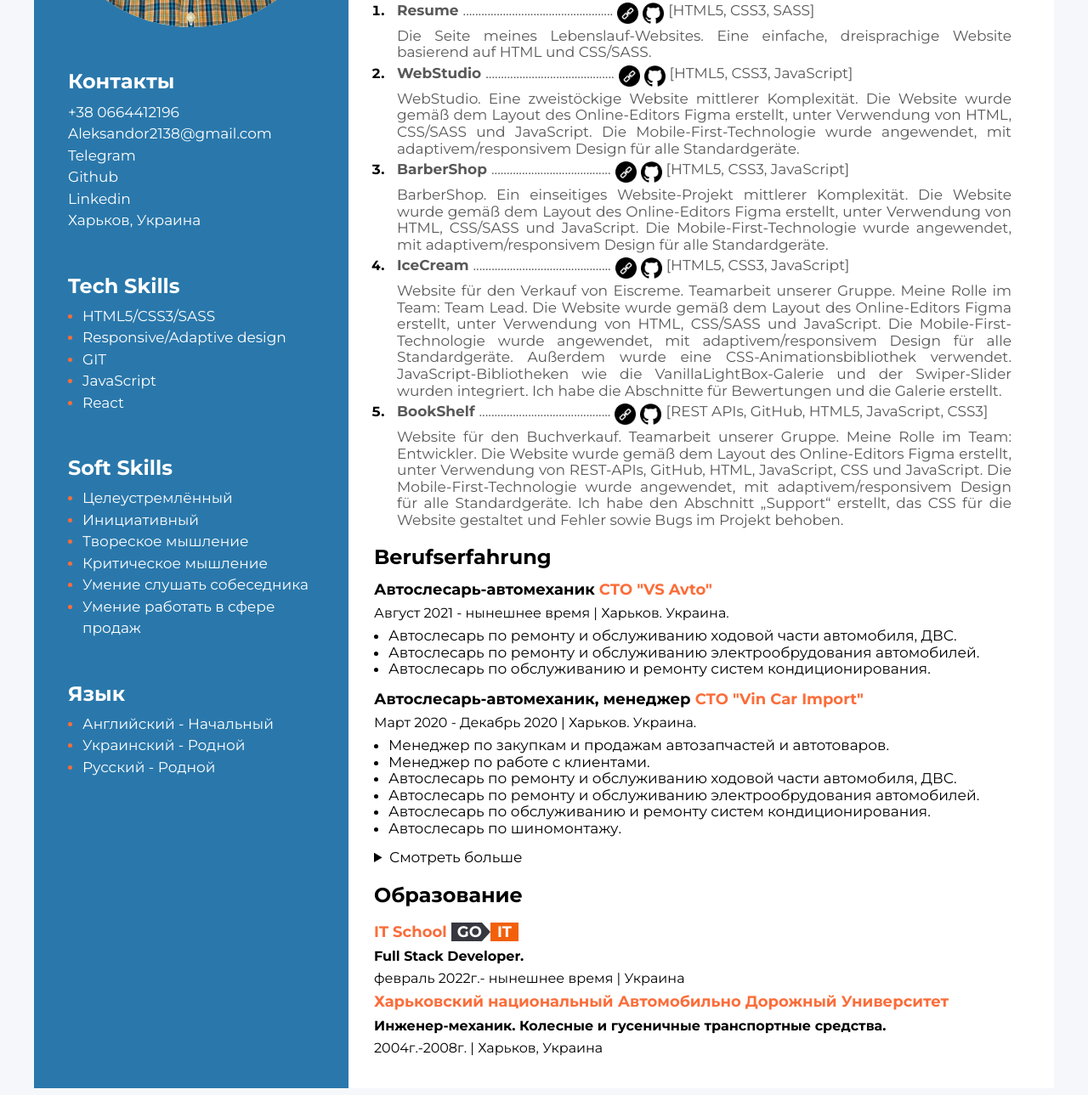
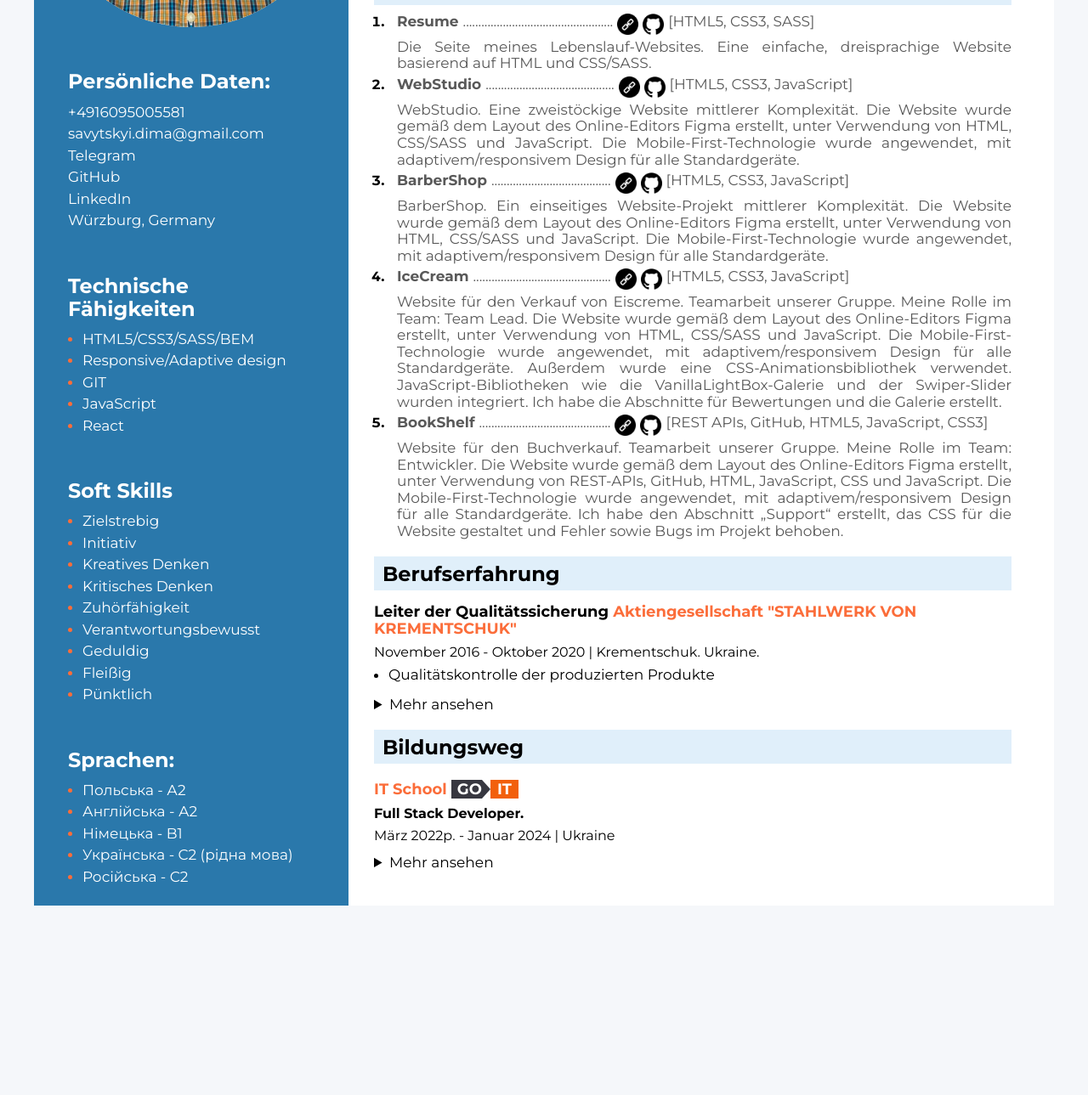
Before and after one commit to zefir0211/resume, a plain HTML site: page index-de.html in a window 1280 px wide. Shown: the part 361-1650 px from the top of the page at 85% size. After the commit the page ends 1435 px from the top, so only its background shows below. Drawn offline with Linux system fonts and the light colour scheme.

Commit message:
German
Добавив німецьку сторінку

```diff
--- a/index-de.html
+++ b/index-de.html
@@ -21,10 +21,10 @@
             <ul class="header__list list">
                 <li class="header__item"><a class="header__link link" href="./index-us.html"><img class="header__img" src="./img/uk.png" alt="united-kingdom"></a></li>
                 <li class="header__item"><a class="header__link link" href="./index.html"><img class="header__img" src="./img/ukr.png" alt="ukraine"></a></li>
-                <!--<li class="header__item"><a class="header__link link" href="./index-de.html"><img class="header__img header__img--active" src="./img/de.png" alt="deutschland"></a></li>-->
+                <li class="header__item"><a class="header__link link" href="./index-de.html"><img class="header__img header__img--active" src="./img/de.png" alt="deutschland"></a></li>
             </ul>
         </header>
-        <!--main container for mi-->
+        <!--main container for me-->
         <div class="for-mi">
             <!-- about mi -->
             <section class="about">
@@ -34,7 +34,7 @@
             </section>
             <!-- my projects  -->
             <section class="projects">
-                <h3 class="projects__title">Meine Projekte</h3>
+                <h3 class="projects__title title">Meine Projekte</h3>
                 <ol class="projects__list">
                     <li class="projects__item">
                         <div class="projects__text">
@@ -111,92 +111,80 @@
             </section>
             <!-- my work experiens-->
             <section class="work-expiriens">
-                <h3 class="work-expiriens-title">Berufserfahrung</h3>
-                <!-- company 6 -->
-                <!-- <div class="work-expiriens-company">
-                    <h4 class="work-expiriens__position">Front-End Разработчик <span class="work-expiriens__position--color">Freelance</span></h4>
-                    <p class="work-expiriens__period"> Февраль 2022 - нынешнее время   <span class="work-expiriens__period--color">|</span>   Харьков. Украина.</p>
+                <h3 class="work-expiriens-title title">Berufserfahrung</h3>
+                <!-- company 5 -->
+                <div  class="work-expiriens-company">
+                    <h4 class="work-expiriens__position">Leiter der Qualitätssicherung<span class="work-expiriens__position--color"> Aktiengesellschaft "STAHLWERK VON KREMENTSCHUK"</span></h4>
+                    <p class="work-expiriens__period">November 2016 - Oktober 2020 <span class="work-expiriens__period--color">|</span>   Krementschuk. Ukraine.</p>
                     <ul class="work-expiriens__list">
-                        <li class="work-expiriens__item">Вёрстка сайта по макету онлайн-редактора Figma.</li>
-                        <li class="work-expiriens__item">HTML5/CSS3/SASS.</li>
-                        <li class="work-expiriens__item">Смешаная верстка сайтов (адаптивная + респонсивная).</li>
-                        <li class="work-expiriens__item">Работа по методологии BEM.</li>
-                        <li class="work-expiriens__item">Подключения библиотек анимации, слайдеров и фотогалерей.</li>
-                        <li class="work-expiriens__item">Написание скриптов JavaScript, для расширение функционала сайта.</li>
-                    </ul>
-                </div> -->
-                <!-- company 5 VS Avto -->
-                <div  class="work-expiriens-company">
-                    <h4 class="work-expiriens__position"> Автослесарь-автомеханик  <span class="work-expiriens__position--color">СТО "VS Avto"</span></h4>
-                    <p class="work-expiriens__period"> Август 2021 - нынешнее время   <span class="work-expiriens__period--color">|</span>   Харьков. Украина. </p>
-                    <ul class="work-expiriens__list">
-                        <li class="work-expiriens__item"> Автослесарь по ремонту и обслуживанию ходовой части автомобиля, ДВС.</li>
-                        <li class="work-expiriens__item"> Автослесарь по ремонту и обслуживанию электрообрудования автомобилей.</li>
-                        <li class="work-expiriens__item"> Автослесарь по обслуживанию и ремонту систем кондиционирования.</li>
+                        <li class="work-expiriens__item">Qualitätskontrolle der produzierten Produkte</li>
                     </ul>
                 </div>
-                <!-- company 4 Vin Car Import -->
-                <div class="work-expiriens-company">
-                    <h4 class="work-expiriens__position"> Автослесарь-автомеханик, менеджер  <span class="work-expiriens__position--color">СТО "Vin Car Import"</span> </h4>
-                    <p class="work-expiriens__period"> Март 2020 - Декабрь 2020   <span class="work-expiriens__period--color">|</span>   Харьков. Украина. </p>
-                    <ul class="work-expiriens__list">
-                        <li class="work-expiriens__item"> Менеджер по закупкам и продажам автозапчастей и автотоваров.</li>
-                        <li class="work-expiriens__item"> Менеджер по работе с клиентами.</li>
-                        <li class="work-expiriens__item"> Автослесарь по ремонту и обслуживанию ходовой части автомобиля, ДВС.</li>
-                        <li class="work-expiriens__item"> Автослесарь по ремонту и обслуживанию электрообрудования автомобилей.</li>
-                        <li class="work-expiriens__item"> Автослесарь по обслуживанию и ремонту систем кондиционирования.</li>
-                        <li class="work-expiriens__item"> Автослесарь по шиномонтажу.</li>
-                    </ul>
-                </div>
+
                 <details class="details">
-                    <summary class="details__more"> Смотреть больше</summary>
-                    <!-- company 3 Level motors -->
+                    <summary class="details__more"> Mehr ansehen </summary>
+                    <!-- company 4 -->
                     <div  class="work-expiriens-company">
-                        <h4 class="work-expiriens__position"> Автослесарь-автомеханик  <span class="work-expiriens__position--color">СТО "Level Motors"</span></h4>
-                        <p class="work-expiriens__period"> Август 2018 - март 2020   <span class="work-expiriens__period--color">|</span>   Харьков. Украина. </p>
+                        <h4 class="work-expiriens__position">Produktion Controller <span class="work-expiriens__position--color"> Aktiengesellschaft "STAHLWERK VON KREMENTSCHUK"</span></h4>
+                        <p class="work-expiriens__period"> Juni 2010 - Januar 2012 <span class="work-expiriens__period--color">|</span>   Krementschuk. Ukraine. </p>
                         <ul class="work-expiriens__list">
-                            <li class="work-expiriens__item"> Автослесарь по ремонту и обслуживанию ходовой части автомобиля, ДВС.  </li>
-                            <li class="work-expiriens__item"> Автослесарь по ремонту и обслуживанию электрообрудования автомобилей.</li>
-                            <li class="work-expiriens__item"> Автослесарь по обслуживанию и ремонту систем кондиционирования.</li>
+                            <li class="work-expiriens__item"> Qualitätskontrolle der produzierten Produkte</li>
                         </ul>
                     </div>
-                    <!-- company 2 Spetszakaz -->
+                    <!-- company 3 -->
                     <div class="work-expiriens-company">
-                        <h4 class="work-expiriens__position">Водитель-экспедитор, менеджер, кладовщик. <span class="work-expiriens__position--color">ЧФ"Спецзаказ"</span></h4>
-                        <p class="work-expiriens__period"> Июнь 2008 - Август 2018   <span class="work-expiriens__period--color">|</span>   Харьков. Украина. </p>
+                        <h4 class="work-expiriens__position">Werkstattmeister der Qualitätssicherung  <span class="work-expiriens__position--color">Aktiengesellschaft "STAHLWERK VON KREMENTSCHUK"</span></h4>
+                        <p class="work-expiriens__period"> Januar 2012 - November 2016   <span class="work-expiriens__period--color">|</span>   Krementschuk. Ukraine. </p>
                         <ul class="work-expiriens__list">
-                            <li class="work-expiriens__item"> Водитель-экспедитор. Доставка и соровождение грузов, ведение сопроводительной документации.  </li>
-                            <li class="work-expiriens__item"> Менеджер по продажам товаров и услуг фирмы. </li>
-                            <li class="work-expiriens__item"> Менеджер по закумпкам промышленной группы товаров. </li>
-                            <li class="work-expiriens__item"> Кладовщик. Прием, складирование, учет и выдача товаров. </li>
-                            <li class="work-expiriens__item"> Разнорабочий. Оказание услуг по ремонту, востановлению и монтажу промышленного оборудования и товаров. </li>
+                            <li class="work-expiriens__item"> Qualitätskontrolle der produzierten Produkte </li>
                         </ul>
                     </div>
-                    <!-- company 1 HMF -->
+                    <!-- company 2 -->
                     <div class="work-expiriens-company">
-                        <h4 class="work-expiriens__position"> Водитель-экспедитор.  <span class="work-expiriens__position--color">Харьковская Макаронная Фабрика</span></h4>
-                        <p class="work-expiriens__period"> Июнь 2006 - сентябрь 2006   <span class="work-expiriens__period--color">|</span>   Харьков. Украина.  </p>
+                        <h4 class="work-expiriens__position"> Fahrlehrer <span class="work-expiriens__position--color"> „SIYUZ Stroy-Service“</span></h4>
+                        <p class="work-expiriens__period"> Januar 2021 - Juni 2021   <span class="work-expiriens__period--color">|</span>   Krementschuk. Ukraine.  </p>
                         <ul class="work-expiriens__list">
-                            <li class="work-expiriens__item">Водитель-экспедитор. Доставка и соровождение грузов, ведение сопроводительной документации. </li>
+                            <li class="work-expiriens__item">Fahrlehrer für praktische Fahrübungen der Kategorie "B" </li>
+                        </ul>
+                    </div>
+                    <!-- company 1 -->
+                    <div class="work-expiriens-company">
+                        <h4 class="work-expiriens__position"> Fahrer-Spediteur der Kategorie B <span class="work-expiriens__position--color">«Libra-Trade» </span></h4>
+                        <p class="work-expiriens__period"> Juni 2021 - August 2022   <span class="work-expiriens__period--color">|</span>   Krementschuk. Ukraine.  </p>
+                        <ul class="work-expiriens__list">
+                            <li class="work-expiriens__item">Versorgung des Produktionswerks mit Materialien </li>
                         </ul>
                     </div>
                 </details>
             </section>
             <!-- education -->
             <section class="education">
-                <h3 class="education-title">Образование</h3>
+                <h3 class="education-title title">Bildungsweg</h3>
                 <ul class="education-list list">
                     <li class="education__item">
-                        <h4 class="education__university">IT School <a class="link" href="https://goit.ua/"><span class="go"><span class="vs">-</span>GO</span><span class="it">IT</span></a></h4>
-                        <!-- <h4 class="education__university"><a class="education__link link" href="https://goit.ua/">IT School GoIT</a></h4> -->
+                        <h4 class="education__university">IT School <a class="link" href="https://goit.ua/" target="_blank"><span class="go"><span class="vs">-</span>GO</span><span class="it">IT</span></a></h4>
                         <h5 class="education__speciality">Full Stack Developer.</h5>
-                        <p class="education__period">февраль 2022г.- нынешнее время   <span class="education__divider">|</span>  Украина</p>
+                        <p class="education__period">März 2022р. - Januar 2024   <span class="education__divider">|</span>  Ukraine</p>
                     </li>
-                    <li class="education__item">
-                        <h4 class="education__university"><a class="education__link link" href="https://www.khadi.kharkov.ua/">Харьковский национальный Автомобильно Дорожный Университет</a></h4>
-                        <h5 class="education__speciality">Инженер-механик. Колесные и гусеничные транспортные средства.</h5>
-                        <p class="education__period">2004г.-2008г.   <span class="education__divider">|</span>   Харьков, Украина</p>
-                    </li>
+                    <details class="details">
+                        <summary class="details__more"> Mehr ansehen </summary>
+                        <ul class="education-list list">
+                            <li class="education__item">
+                                <h2 class="education">Hochschulbildung:</h2>
+                                <h4 class="education__university"><a class="education__link link" href="http://www.kdu.edu.ua/"  target="_blank">Nationale Universität von Krementschug nach Michail Ostrogradsky </a></h4>
+                                <h5 class="education__speciality">«Elektromechanische Automatisierungs- und Antriebssysteme»</h5>
+                                <h6 class="education__speciality">«Ingenieur Elektromechanik (Spezialist)»</h6>
+                                <p class="education__period">September 2010 - Juni 2014 <span class="education__divider">|</span>   Krementschuk. Ukraine</p>
+                            </li>
+                            <li class="education__item">
+                                <h2 class="education">Mittelschulbildung:</h2>
+                                <h4 class="education__university"><a class="education__link link" href="https://tyaga.net/uk/"  target="_blank">Krementschug Technikum für Eisenbahntransport</a></h4>
+                                <h5 class="education__speciality">«Wartung von Rollmaterial und spezieller Eisenbahntechnik (Wagen)»</h5>
+                                <h6 class="education__speciality">«Techniker Elektromechanik»</h6>
+                                <p class="education__period">September 2007 - Juni 2010 <span class="education__divider">|</span>   Krementschuk. Ukraine</p>
+                            </li>
+                        </ul>
+                    </details>
                 </ul>
             </section>
         </div>
@@ -205,33 +193,33 @@
             <img src="img/my-foto.png" alt="my-foto" class="photo">
             <!--contact-->
             <section class="contact">
-                <h3 class="sidebar-title"> Контакты </h3>
+                <h3 class="sidebar-title">Persönliche Daten: </h3>
                 <ul class="contact-list list">
                     <li class="contact__item">
-                        <a class="contact__link link" href="tel:+380664412196">+38 0664412196</a>
+                        <a class="contact__link link" href="tel:+4916095005581">+4916095005581</a>
                     </li>
                     <li class="contact__item">
-                        <a class="contact__link link" href="mailto:Aleksandor2138@gmail.com">Aleksandor2138@gmail.com</a>
+                        <a class="contact__link link" href="mailto:savytskyi.dima@gmail.com">savytskyi.dima@gmail.com</a>
                     </li>
                     <li class="contact__item">
-                        <a class="contact__link link" href="https://t.me/Aleksandor2138">Telegram</a>
+                        <a class="contact__link link" href="https://t.me/Dmytro_Savytskyi" target="_blank">Telegram</a>
                     </li>
                     <li class="contact__item">
-                        <a class="contact__link link" href="https://github.com/Aleksandor2138">Github</a>
+                        <a class="contact__link link" href="https://github.com/zefir0211" target="_blank">GitHub</a>
                     </li>
                     <li class="contact__item">
-                        <a class="contact__link link" href="https://www.linkedin.com/in/aleksandor2138/">Linkedin</a>
+                        <a class="contact__link link" href="https://www.linkedin.com/in/dmytro-savytskyi/" target="_blank">LinkedIn</a>
                     </li>
                     <li class="contact__item">
-                        <a class="contact__link link" href="https://goo.gl/maps/jP4LGy4SMkYBEkLD8">Харьков, Украина</a>
+                        <a class="contact__link link" href="https://maps.app.goo.gl/311JoHfknekjXavJ9" target="_blank">Würzburg, Germany</a>
                     </li>
                 </ul>
             </section>
             <!--tech skil-->
             <section class="tech-skil">
-                <h3 class="sidebar-title">Tech Skills</h3>
+                <h3 class="sidebar-title">Technische Fähigkeiten</h3>
                 <ul class="tech-skil-list">
-                    <li class="tech-skil__item"> <span class="tech-skil__item--text">HTML5/CSS3/SASS</span> </li>
+                    <li class="tech-skil__item"> <span class="tech-skil__item--text">HTML5/CSS3/SASS/BEM</span> </li>
                     <li class="tech-skil__item"> <span class="tech-skil__item--text">Responsive/Adaptive design</span> </li>
                     <li class="tech-skil__item"> <span class="tech-skil__item--text">GIT</span> </li>
                     <li class="tech-skil__item"> <span class="tech-skil__item--text">JavaScript</span> </li>
@@ -242,20 +230,25 @@
             <div class="soft-skil">
                 <h3 class="sidebar-title">Soft Skills</h3>
                 <ul class="soft-skil-list">
-                    <li class="soft-skil__item"> <span class="soft-skil__item--text">Целеустремлённый</span> </li>
-                    <li class="soft-skil__item"> <span class="soft-skil__item--text">Инициативный</span> </li>
-                    <li class="soft-skil__item"> <span class="soft-skil__item--text">Твореское мышление</span> </li>
-                    <li class="soft-skil__item"> <span class="soft-skil__item--text">Критическое мышление</span> </li>
-                    <li class="soft-skil__item"> <span class="soft-skil__item--text">Умение слушать собеседника</span> </li>
-                    <li class="soft-skil__item"> <span class="soft-skil__item--text">Умение работать в сфере продаж</span> </li>
+                    <li class="soft-skil__item"> <span class="soft-skil__item--text">Zielstrebig</span> </li>
+                    <li class="soft-skil__item"> <span class="soft-skil__item--text">Initiativ</span> </li>
+                    <li class="soft-skil__item"> <span class="soft-skil__item--text">Kreatives Denken</span> </li>
+                    <li class="soft-skil__item"> <span class="soft-skil__item--text">Kritisches Denken</span> </li>
+                    <li class="soft-skil__item"> <span class="soft-skil__item--text">Zuhörfähigkeit</span> </li>
+                    <li class="soft-skil__item"> <span class="soft-skil__item--text">Verantwortungsbewusst</span> </li>
+                    <li class="soft-skil__item"> <span class="soft-skil__item--text">Geduldig</span> </li>
+                    <li class="soft-skil__item"> <span class="soft-skil__item--text">Fleißig</span> </li>
+                    <li class="soft-skil__item"> <span class="soft-skil__item--text">Pünktlich</span> </li>
                 </ul>
             </div>
             <div class="language">
-                <h3 class="sidebar-title">Язык</h3>
+                <h3 class="sidebar-title">Sprachen:</h3>
                 <ul class="language-list">
-                    <li class="language__item"> <span class="language__item--text">Английский - Начальный </span> </li>
-                    <li class="language__item"> <span class="language__item--text">Украинский - Родной</span> </li>
-                    <li class="language__item"> <span class="language__item--text">Русский - Родной</span> </li>
+                    <li class="language__item"> <span class="language__item--text">Польська - А2 </span> </li>
+                    <li class="language__item"> <span class="language__item--text">Англійська - А2 </span> </li>
+                    <li class="language__item"> <span class="language__item--text">Німецька - B1 </span> </li>
+                    <li class="language__item"> <span class="language__item--text">Українська - C2 (рідна мова)</span> </li>
+                    <li class="language__item"> <span class="language__item--text">Російська - C2</span> </li>
                 </ul>
             </div>
         </aside>
```
Also changed, not shown: index-us.html (+16 -12 lines), index.html (+16 -12 lines).
